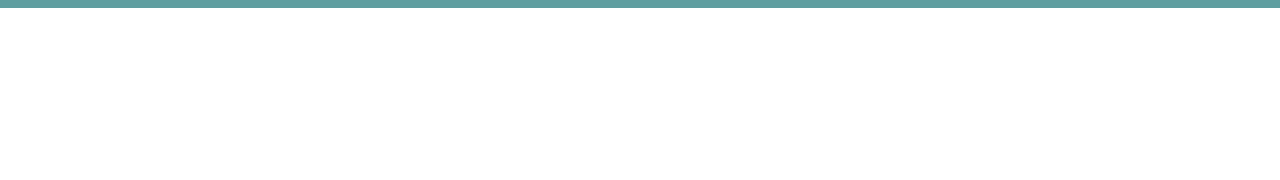
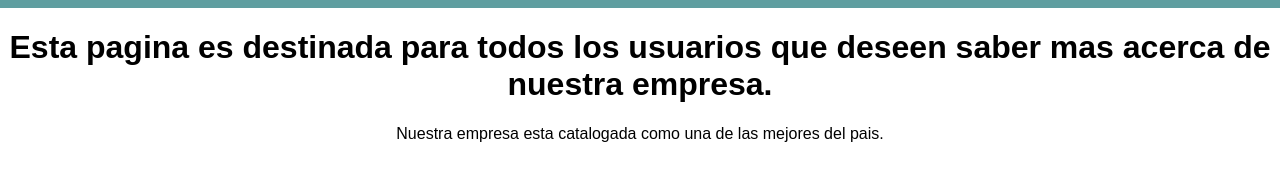
Before and after one commit to JeSha55/responsive, a plain HTML site: page index.html in a window 1280 px wide. Shown: the part 82-262 px from the top of the page. Drawn offline with Linux system fonts and the light colour scheme.

Commit message:
Se establecio el contenido de la pagina

```diff
--- a/index.html
+++ b/index.html
@@ -19,6 +19,9 @@
             <a href="" class="nav-link">Acerca de nosotros</a>
             <a href="" class="nav-link">Contacto</a>
         </nav>
+
     </header>
+    <h1>Esta pagina es destinada para todos los usuarios que deseen saber mas acerca de nuestra empresa.</h1>
+    <p>Nuestra empresa esta catalogada como una de las mejores del pais.</p>
 </body>
 </html>
--- a/styles/styles.css
+++ b/styles/styles.css
@@ -44,3 +44,11 @@ nav a:hover{
         padding: 10 px 0px;
     }
 }
+
+h1{
+    text-align: center;
+}
+
+p{
+    text-align: center;
+}
```
